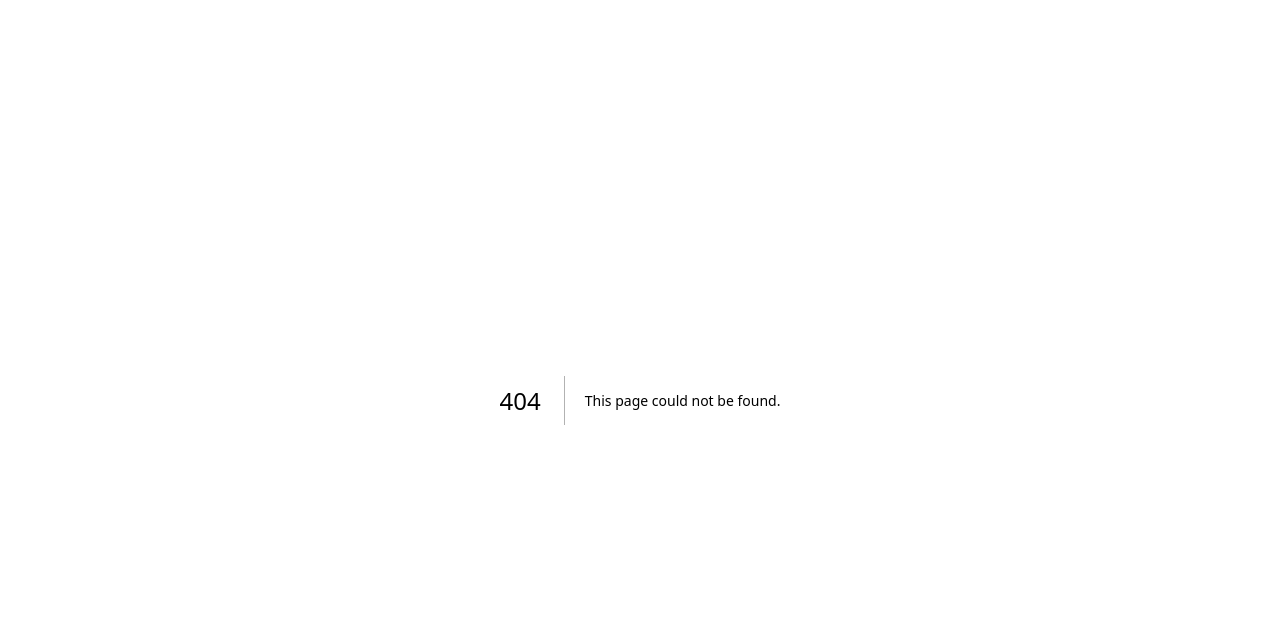
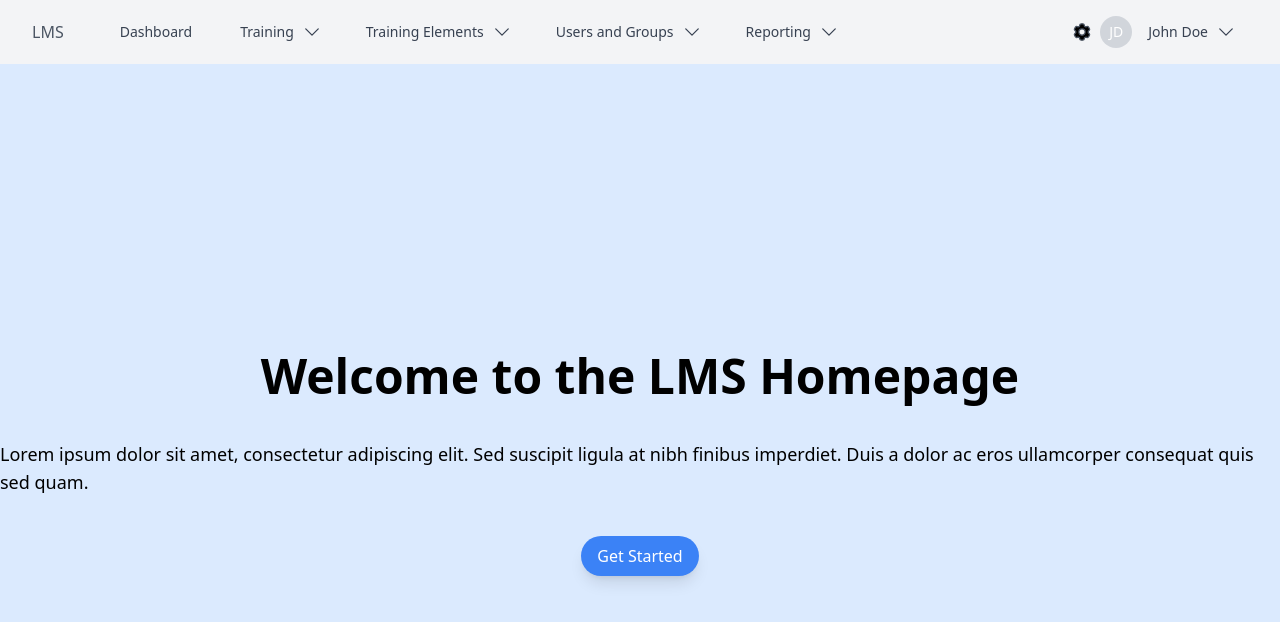
Before and after one commit to ragg09/sph-lms-test-deploy, a Next.js app in the folder client/: page /home in a window 1280 px wide. Before the commit this address had no page. Shown: the top 622 px of the page. Built offline with nearby package versions, Linux system fonts and the light colour scheme.

Commit message:
[LMS-340][FE][Markup] Home Page (#52)
* [LMS-340][FE][Markup] Home Page

* fix comments

* Fix import placement

---------

Co-authored-by: unknown <francis.delossantoss@sun-asterisk.com>

```diff
--- /dev/null
+++ b/client/src/pages/home/index.tsx
@@ -0,0 +1,27 @@
+import { Fragment, type ReactNode } from 'react';
+
+import Navbar from '@/src/shared/components/Navbar';
+import { dropdownItems, navItems } from '@/src/shared/utils/navBarList';
+
+const Home = (): ReactNode => {
+  return (
+    <Fragment>
+      <Navbar navItems={navItems} dropdownItems={ dropdownItems} isSticky={true}/>
+      <div className="h-screen flex flex-col justify-center items-center bg-blue-100">
+        <h1 className="text-5xl font-bold mb-10">
+          Welcome to the LMS Homepage
+        </h1>
+        <p className="text-lg font-medium mb-10">
+          Lorem ipsum dolor sit amet, consectetur adipiscing elit. Sed suscipit
+          ligula at nibh finibus imperdiet. Duis a dolor ac eros ullamcorper
+          consequat quis sed quam.
+        </p>
+        <button className="bg-blue-500 hover:bg-blue-600 text-white font-medium py-2 px-4 rounded-full shadow-lg">
+          Get Started
+        </button>
+      </div>
+    </Fragment>
+  );
+};
+
+export default Home;
--- a/client/src/shared/components/Navbar/index.tsx
+++ b/client/src/shared/components/Navbar/index.tsx
@@ -15,11 +15,12 @@ export interface NavItemProps {
 export interface NavbarProps {
   navItems: NavItemProps[];
   dropdownItems: DropdownProps['options'];
+  isSticky?: boolean;
 }
 
-const Navbar: React.FC<NavbarProps> = ({ navItems, dropdownItems }) => {
+const Navbar: React.FC<NavbarProps> = ({ navItems, dropdownItems, isSticky }) => {
   return (
-    <nav className="bg-gray-100">
+    <nav className={`bg-gray-100 ${(isSticky ?? false) ? 'sticky top-0' : ''} z-10`}>
       <div className="max-w-7xl mx-auto px-4 sm:px-6 lg:px-8">
         <div className="flex justify-between h-16">
           <div className="flex items-center">
@@ -54,7 +55,7 @@ const Navbar: React.FC<NavbarProps> = ({ navItems, dropdownItems }) => {
             <Link href={'/settings'} className="text-gray-600">
               <SettingsIcon width={20} height={20} className="mr-2" />
             </Link>
-            <Avatar name="John Doe" />
+            <Avatar name="Jane Doe" />
             <Dropdown options={dropdownItems} label="John Doe" />
           </div>
         </div>
@@ -62,5 +63,8 @@ const Navbar: React.FC<NavbarProps> = ({ navItems, dropdownItems }) => {
     </nav>
   );
 };
+Navbar.defaultProps = {
+  isSticky: false
+};
 
 export default Navbar;
--- /dev/null
+++ b/client/src/shared/utils/navBarList.ts
@@ -0,0 +1,47 @@
+export const navItems = [
+  { url: '/', text: 'Dashboard', dropdownItems: [] },
+  {
+    url: '/',
+    text: 'Training',
+    dropdownItems: [
+      { text: 'Courses', url: '/' },
+      { text: 'Learning Paths', url: '/' }
+    ]
+  },
+  {
+    url: '/',
+    text: 'Training Elements',
+    dropdownItems: [
+      { text: 'Materials', url: '/' },
+      { text: 'Studio', url: '/' },
+      { text: 'Assessments', url: '/' },
+      { text: 'Checklists', url: '/' },
+      { text: 'Knowledge Checks', url: '/' },
+      { text: 'Instructor-Led Training', url: '/' }
+    ]
+  },
+  {
+    url: '/',
+    text: 'Users and Groups',
+    dropdownItems: [
+      { text: 'Users', url: '/' },
+      { text: 'Groups', url: '/' },
+      { text: 'Permission and Roles', url: '/' }
+    ]
+  },
+  {
+    url: '/',
+    text: 'Reporting',
+    dropdownItems: [
+      { text: 'Dashboard', url: '/' },
+      { text: 'Reporting Wizard', url: '/' },
+      { text: 'Report Builder', url: '/' },
+      { text: 'Advanced Reports', url: '/' }
+    ]
+  }
+];
+export const dropdownItems = [
+  { text: 'Profile', url: '/profile' },
+  { text: 'Settings', url: '/settings' },
+  { text: 'Logout', url: '/logout' }
+];
```
